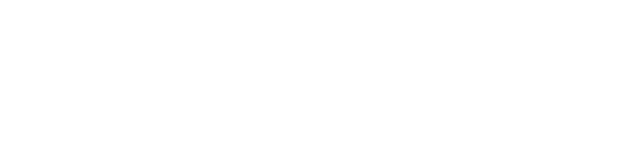
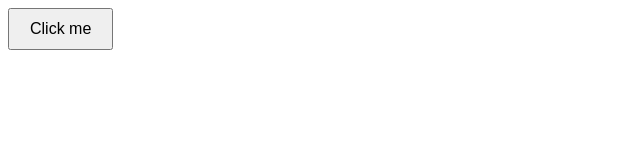
Before and after one commit to Nadaahmed123/lab, a plain HTML site: page index.html in a window 1280 px wide. Shown: the whole page, without its empty margins (0-640 px from the left). Drawn offline with Linux system fonts and the light colour scheme.

Commit message:
Add counter functionality

```diff
--- a/index.html
+++ b/index.html
@@ -4,8 +4,12 @@
     <meta charset="UTF-8">
     <meta name="viewport" content="width=device-width, initial-scale=1.0">
     <title>Document</title>
+    <link rel="stylesheet" href="style.css">
 </head>
 <body>
 
+    <button id='counterBtn'>Click me</button>
+    <script src='script.js'></script>
+
 </body>
 </html>
--- /dev/null
+++ b/script.js
@@ -0,0 +1 @@
+let count = 0; document.getElementById('counterBtn').addEventListener('click', () => { count++; console.log(count); });
--- a/style.css
+++ b/style.css
@@ -1 +1,2 @@
 body { font-family: Arial, sans-serif; }
+#counterBtn { padding: 10px 20px; font-size: 16px; }
```
